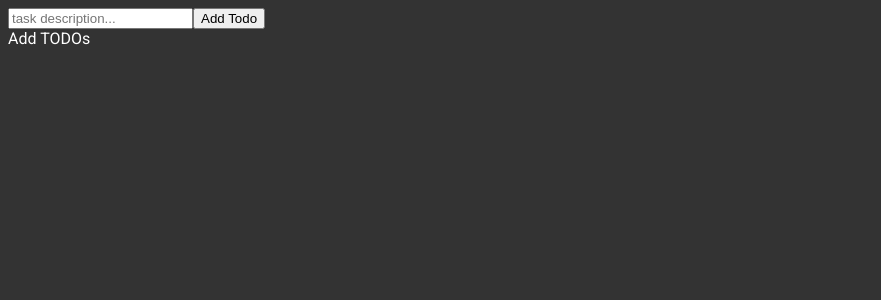
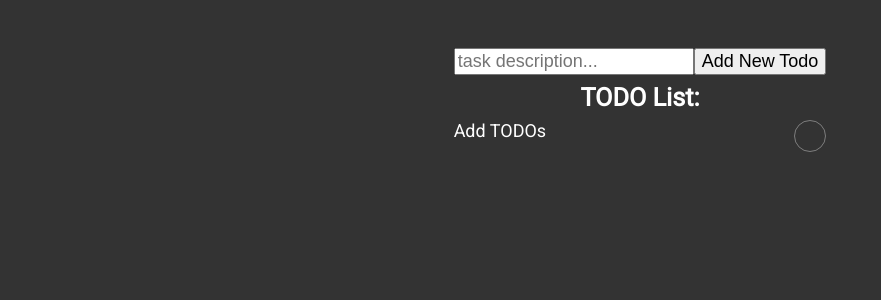
Before and after one commit to mihalyjardiepam/react-todo-app, a React (Vite) app in the folder workspace/frontend/: page / in a window 1280 px wide. Shown: the top 300 px of the page, without its empty margins (0-881 px from the left). Built offline with nearby package versions, Linux system fonts and the light colour scheme.

Commit message:
add: todo item styling

```diff
--- a/workspace/frontend/src/components/AddTodo.tsx
+++ b/workspace/frontend/src/components/AddTodo.tsx
@@ -18,10 +18,10 @@ function AddTodo({ onAdd }: AddTodoProps) {
     }
 
     return (
-        <div className="add-todo-wrapper">
+        <div className="add-todo">
             <form onSubmit={submitTodo}>
                 <input ref={taskInputRef} type="text" name="todo-input" placeholder="task description..." />
-                <button onClick={submitTodo}>Add Todo</button>
+                <button onClick={submitTodo}>Add New Todo</button>
             </form>
         </div>
     );
--- /dev/null
+++ b/workspace/frontend/src/components/TodoItem.scss
@@ -0,0 +1,5 @@
+.todo-item {
+    display: grid;
+    grid-template-columns: 1fr auto;
+    gap: 8px;
+}
--- a/workspace/frontend/src/components/TodoItem.tsx
+++ b/workspace/frontend/src/components/TodoItem.tsx
@@ -1,9 +1,21 @@
 import { Todo } from "../models/Todo";
+import TodoStatusButton from "./TodoStatusButton";
+import "./TodoItem.scss";
 
 function TodoItem({todo}: { todo: Todo }) {
-    return (<>
-        { todo.task }
-    </>);
+    return (
+        <div className="todo-item">
+            <div className="description">
+                { todo.task }
+                <div className="misc-info">
+
+                </div>
+            </div>
+            <div className="status-button-wrapper">
+                <TodoStatusButton todo={todo} onClick={() => {}} />
+            </div>
+        </div>
+    );
 }
 
 export default TodoItem;
--- /dev/null
+++ b/workspace/frontend/src/components/TodoStatusButton.scss
@@ -0,0 +1,32 @@
+.status-button {
+    $size: 32px;
+
+    display: flex;
+    flex-direction: column;
+    align-items: center;
+    justify-content: center;
+    cursor: pointer;
+    height: $size;
+    width: $size;
+    border: 0.1em solid var(--ui-border);
+    border-radius: 50%;
+    background-color: transparent;
+
+    .indicator {
+        width: 85%;
+        aspect-ratio: 1;
+        border-radius: 50%;
+
+        &.status-0 {
+            background-color: transparent;
+        }
+
+        &.status-1 {
+            background-color: var(--ui-in-progress);
+        }
+
+        &.status-2 {
+            background-color: var(--ui-border);
+        }
+    }
+}
--- a/workspace/frontend/src/components/TodoStatusButton.tsx
+++ b/workspace/frontend/src/components/TodoStatusButton.tsx
@@ -1,6 +1,23 @@
-function TodoStatusButton() {
-    return (<>
-    </>);
+import { Todo } from "../models/Todo";
+import "./TodoStatusButton.scss";
+
+interface TodoStatusButtonProps {
+    todo: Pick<Todo, "status">;
+    onClick: () => void;
+}
+// TODO
+// DONE
+// WIP
+function TodoStatusButton({ todo, onClick }: TodoStatusButtonProps) {
+    const { status } = todo;
+
+    return (
+        <button
+            onClick={onClick}
+            className={`status-button`}>
+            <div className={`indicator status-${status}`}></div>
+        </button>
+    );
 }
 
 export default TodoStatusButton;
--- a/workspace/frontend/src/index.scss
+++ b/workspace/frontend/src/index.scss
@@ -1,12 +1,26 @@
 @import url('https://fonts.googleapis.com/css2?family=Roboto&display=swap');
+
+:root {
+    --ui-primary: rgb(67, 223, 137);
+    --ui-border: #7e7e7e;
+    --ui-in-progress: rgb(216, 179, 15);
+    --bg: #333;
+    --fg: #fff;
+}
+
+* {
+    box-sizing: border-box;
+    font-size: 1em;
+}
 
 html {
     font-family: "Roboto", serif;
     font-weight: 400;
     font-style: normal;
+    font-size: 18px;
 }
 
 body {
-    background-color: #333;
-    color: white;
+    background-color: var(--bg);
+    color: var(--fg);
 }
--- a/workspace/frontend/src/pages/TodoPage.scss
+++ b/workspace/frontend/src/pages/TodoPage.scss
@@ -0,0 +1,26 @@
+.todo-page-wrapper {
+    width: 100%;
+    padding: 40px;
+    display: flex;
+    justify-content: center;
+}
+
+.todo-page {
+    max-width: 600px;
+    display: flex;
+    flex-direction: column;
+    gap: 8px;
+}
+
+.todo-list-header {
+    width: 100%;
+    text-align: center;
+    font-size: 1.4em;
+    font-weight: bold;
+}
+
+.todo-list {
+    display: flex;
+    flex-direction: column;
+    gap: 6px;
+}
--- a/workspace/frontend/src/pages/TodoPage.tsx
+++ b/workspace/frontend/src/pages/TodoPage.tsx
@@ -24,11 +24,10 @@ function TodoPage() {
     }
 
     return (
-        <div className="todo-pager-wrapper">
+        <div className="todo-page-wrapper">
             <div className="todo-page">
-                <div className="add-todo-item">
-                    <AddTodo onAdd={addTodo} />
-                </div>
+                <AddTodo onAdd={addTodo} />
+                <div className="todo-list-header">TODO List:</div>
                 <div className="todo-list">
                     {todos.map(todo => (<TodoItem todo={todo} key={todo.id} />))}
                 </div>
```
Also changed, not shown: 1 other file (tests, documents, lock files or other folders).
